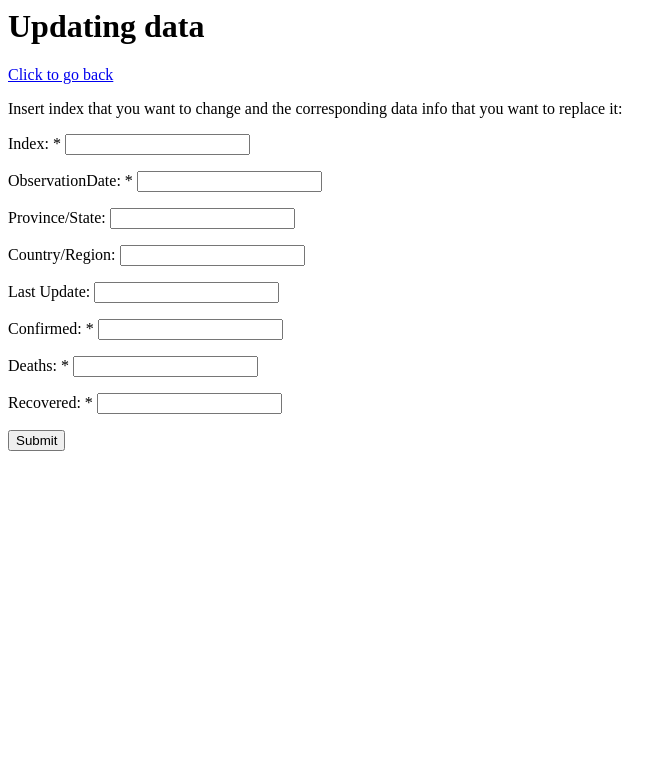
After one commit to nholl004/Django-Warriors-Cont., a Django app: template server/templates/server_view/update.html in a window 1280 px wide. The commit adds this page. Shown: the top 783 px of the page, without its empty margins (0-671 px from the left). Run offline with Django 3.2, Linux system fonts and the light colour scheme; the template is opened without the code that fills it, so the values that code supplies are empty; parts of the project's set-up code (start-up, migrations or seed data) failed here and were passed over.

Commit message:
Declaration

```diff
--- a/server/templates/server_view/search.html
+++ b/server/templates/server_view/search.html
@@ -8,7 +8,8 @@
 <form method='POST'> {% csrf_token %}
     <a class="btn btn-primary" href="/delete">Delete</a>
     <a class="btn btn-primary" href="/insert">Insert</a>
-    <p>To remove data select "Delete" button. To add data select "Insert" button.</p>
+    <a class="btn btn-primary" href="/update">Update</a>
+    <p>To remove data select "Delete" button. To add data select "Insert" button. To update a certain index, select the "Update" button</p>
 </form>
 
 {% if error%}
--- /dev/null
+++ b/server/templates/server_view/update.html
@@ -0,0 +1,23 @@
+<h1>Updating data</h1>
+
+<form method='POST'> {% csrf_token %}
+    <a class="btn btn-primary" href="/search">Click to go back</a>
+    <p>Insert index that you want to change and the corresponding data info that you want to replace it:</p>
+    <body>
+        <p>Index: * <input type="text" name="index"></p>
+        <p>ObservationDate: * <input type="text" name="observ"></p>
+        <p>Province/State: <input type="text" name="state"></p>
+        <p>Country/Region: <input type="text" name="country"></p>
+        <p>Last Update: <input type="text" name="lastUp"></p>
+        <p>Confirmed: * <input type="text" name="confirm"></p>
+        <p>Deaths: * <input type="text" name="deaths"></p>
+        <p>Recovered: * <input type="text" name="recover"></p>
+        <button type="submit">Submit</button>
+    </body>
+</form>
+
+{% if error%}
+    <p>Make sure to iclude the "*" tabs!</p>
+{% else %}
+
+{% endif %}
--- a/webserver/urls.py
+++ b/webserver/urls.py
@@ -26,4 +26,5 @@ urlpatterns = [
     path('search',views.search),
     path('delete',views.delete),
     path('insert',views.insert),
+    path('update',views.update),
 ]
```
Also changed, not shown: server/views.py (+30 -0 lines).
